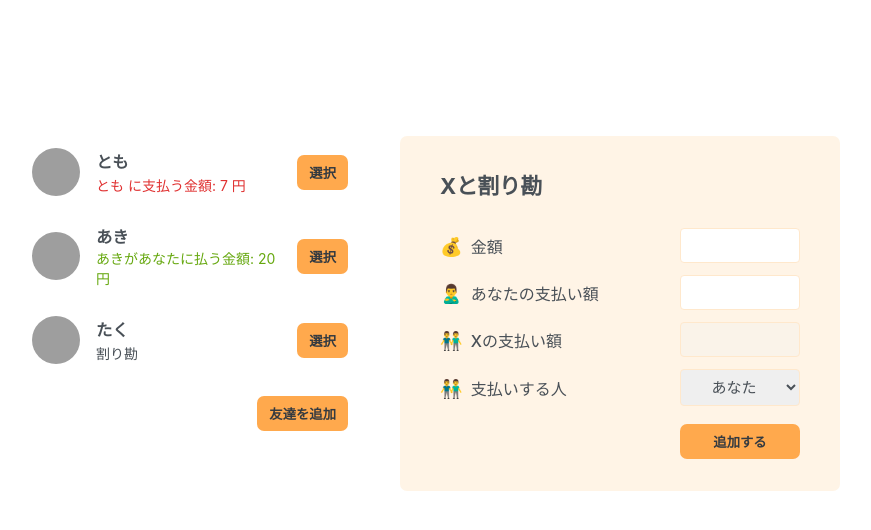
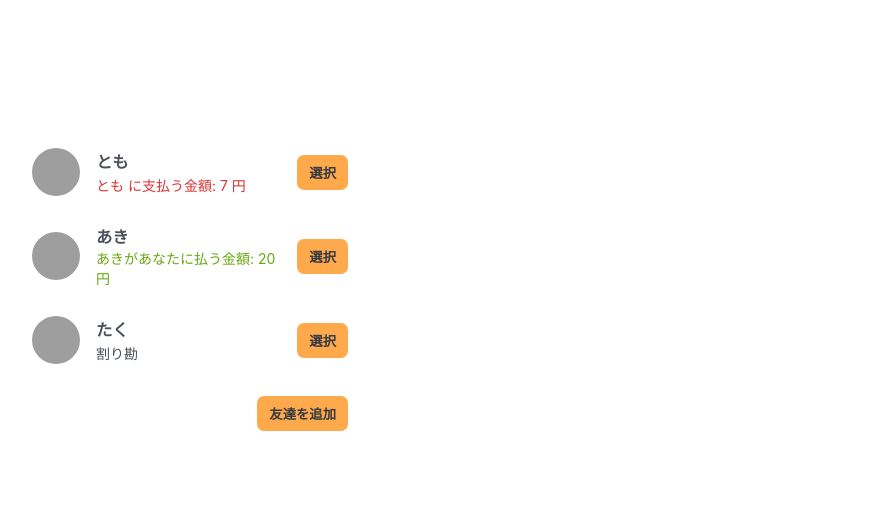
Before and after one commit to gkaizu/react-split-bill, a React (Create React App) app: page / in a window 1280 px wide. Shown: the top 530 px of the page, without its empty margins (210-1081 px from the left). Built offline with nearby package versions, Linux system fonts and the light colour scheme; grey boxes are pictures that could not be loaded; the HTML template or start-up script is replaced by a standard one.

Commit message:
機能：割り勘する友達の選択処理

```diff
--- a/src/App.js
+++ b/src/App.js
@@ -32,6 +32,7 @@ function Button({ children, onClick }) {
 export default function App() {
   const [friends, setFriends] = useState(initialFriends);
   const [showAddFriend, setShowAddFriend] = useState(false);
+  const [selectedFriend, setSelectedFriend] = useState(null);
 
   function handleShowAddFriend() {
     setShowAddFriend((show) => !show);
@@ -42,34 +43,52 @@ export default function App() {
     setShowAddFriend(false);
   }
 
+  function handleSelected(friend) {
+    setSelectedFriend((curr) => (curr?.id === friend.id ? null : friend));
+    setShowAddFriend(false);
+  }
+
   return (
     <div className="app">
       <div className="sidebar">
-        <FriendsList friends={friends} />
+        <FriendsList
+          friends={friends}
+          onSelected={handleSelected}
+          selectedFriend={selectedFriend}
+        />
+
         {showAddFriend && <FormAddFriend onAddFriend={handleAddFriend} />}
+
         <Button onClick={handleShowAddFriend}>
           {showAddFriend ? "閉じる" : "友達を追加"}
         </Button>
       </div>
 
-      <FormSplitBill />
+      {selectedFriend && <FormSplitBill selectedFriend={selectedFriend} />}
     </div>
   );
 }
 
-function FriendsList({ friends }) {
+function FriendsList({ friends, onSelected, selectedFriend }) {
   return (
     <ul>
       {friends.map((friend) => (
-        <Friend friend={friend} key={friend.id} />
+        <Friend
+          friend={friend}
+          key={friend.id}
+          onSelected={onSelected}
+          selectedFriend={selectedFriend}
+        />
       ))}
     </ul>
   );
 }
 
-function Friend({ friend }) {
+function Friend({ friend, onSelected, selectedFriend }) {
+  const isSelected = selectedFriend?.id === friend.id;
+
   return (
-    <li>
+    <li className={isSelected ? "selected" : ""}>
       <img src={friend.image} alt={friend.name} />
       <h3>{friend.name}</h3>
 
@@ -85,7 +104,9 @@ function Friend({ friend }) {
       )}
       {friend.balance === 0 && <p>割り勘</p>}
 
-      <Button>選択</Button>
+      <Button onClick={() => onSelected(friend)}>
+        {isSelected ? "閉じる" : "選択"}
+      </Button>
     </li>
   );
 }
@@ -134,24 +155,24 @@ function FormAddFriend({ onAddFriend }) {
   );
 }
 
-function FormSplitBill() {
+function FormSplitBill({ selectedFriend }) {
   return (
     <form className="form-split-bill">
-      <h2>Xと割り勘</h2>
+      <h2>{selectedFriend.name}と割り勘</h2>
 
       <label>💰 金額</label>
-      <input type="text" />
+      <input type="text" value={selectedFriend.balance} />
 
       <label>🙎‍♂️ あなたの支払い額</label>
       <input type="text" />
 
-      <label>👬 Xの支払い額</label>
+      <label>👬 {selectedFriend.name}の支払い額</label>
       <input type="text" disabled />
 
       <label>👬 支払いする人</label>
       <select>
         <option value="user">あなた</option>
-        <option value="friend">X</option>
+        <option value="friend">{selectedFriend.name}</option>
       </select>
 
       <Button>追加する</Button>
```
